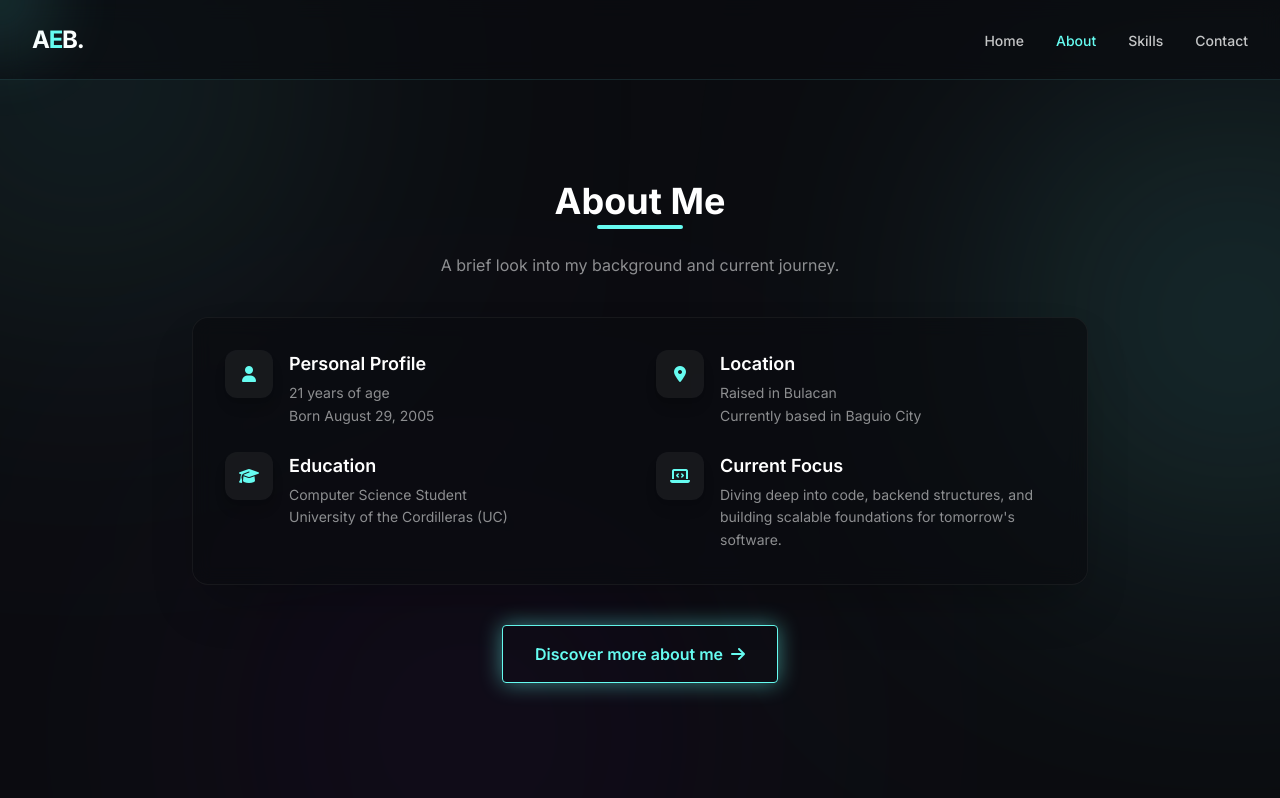
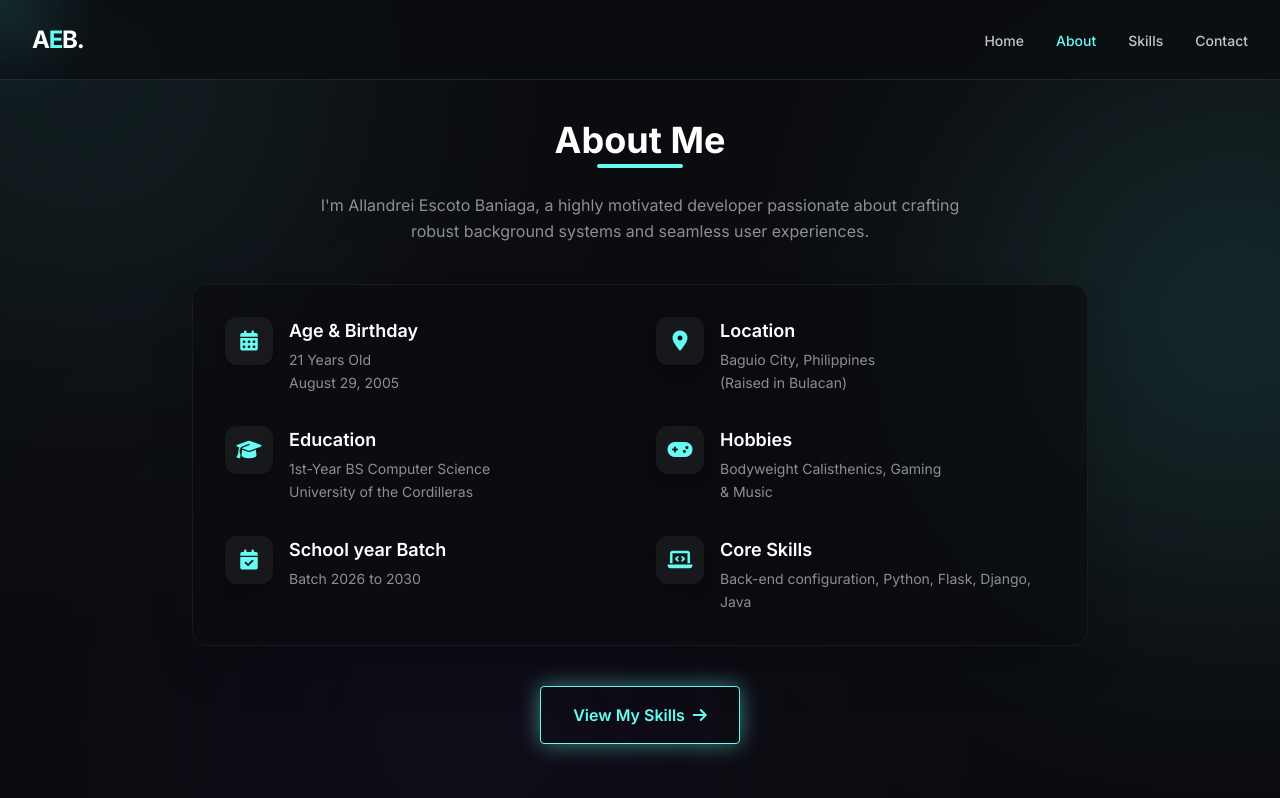
Before and after one commit to TwicherA/portfolio, a plain HTML site: page index.html in a window 1280 px wide. Both pictures are taken after a click on the link "About". Drawn offline with nearby package versions, Linux system fonts and the light colour scheme.

Commit message:
Adjusted About me section (added more information)

```diff
--- a/index.html
+++ b/index.html
@@ -185,70 +185,102 @@
                             About Me
                             <div class="absolute -bottom-2 left-1/4 w-1/2 h-1 bg-accent rounded-full"></div>
                         </h2>
-                        <p class="text-light/70 max-w-2xl mt-4">A brief look into my background and current journey.</p>
+                        <p class="text-light/70 max-w-2xl mt-4 leading-relaxed">
+                            I'm Allandrei Escoto Baniaga, a highly motivated developer passionate about crafting robust background systems and seamless user experiences.
+                        </p>
                     </div>
 
                     <div class="glass p-8 rounded-2xl border border-white/5 max-w-4xl mx-auto shadow-2xl transition-all duration-300 hover:border-accent/30">
                         <div class="grid grid-cols-1 md:grid-cols-2 gap-8">
-                            <!-- Column 1 -->
-                            <div class="space-y-6">
+
+                            <!-- Age & Birthday -->
                             <div class="flex items-start gap-4">
                                 <div class="w-12 h-12 rounded-xl bg-white/5 flex items-center justify-center text-accent shrink-0 shadow-lg">
-                                        <i class="fas fa-user"></i>
+                                    <i class="fas fa-calendar-alt text-xl"></i>
                                 </div>
                                 <div>
-                                        <h4 class="text-lg text-white font-semibold mb-1">Personal Profile</h4>
+                                    <h4 class="text-lg text-white font-semibold mb-1">Age & Birthday</h4>
                                     <p class="text-light/70 text-sm leading-relaxed">
-                                            21 years of age<br>
-                                            Born August 29, 2005
+                                        21 Years Old<br>
+                                        August 29, 2005
                                     </p>
                                 </div>
                             </div>
+
+                            <!-- Location -->
                             <div class="flex items-start gap-4">
                                 <div class="w-12 h-12 rounded-xl bg-white/5 flex items-center justify-center text-accent shrink-0 shadow-lg">
-                                        <i class="fas fa-graduation-cap"></i>
+                                    <i class="fas fa-map-marker-alt text-xl"></i>
+                                </div>
+                                <div>
+                                    <h4 class="text-lg text-white font-semibold mb-1">Location</h4>
+                                    <p class="text-light/70 text-sm leading-relaxed">
+                                        Baguio City, Philippines<br>
+                                        (Raised in Bulacan)
+                                    </p>
+                                </div>
+                            </div>
+
+                            <!-- Education -->
+                            <div class="flex items-start gap-4">
+                                <div class="w-12 h-12 rounded-xl bg-white/5 flex items-center justify-center text-accent shrink-0 shadow-lg">
+                                    <i class="fas fa-graduation-cap text-xl"></i>
                                 </div>
                                 <div>
                                     <h4 class="text-lg text-white font-semibold mb-1">Education</h4>
                                     <p class="text-light/70 text-sm leading-relaxed">
-                                            Computer Science Student<br>
-                                            University of the Cordilleras (UC)
+                                        1st-Year BS Computer Science<br>
+                                        University of the Cordilleras
                                     </p>
                                 </div>
                             </div>
-                            </div>
-                            <!-- Column 2 -->
-                            <div class="space-y-6">
+
+                            <!-- Hobbies -->
                             <div class="flex items-start gap-4">
                                 <div class="w-12 h-12 rounded-xl bg-white/5 flex items-center justify-center text-accent shrink-0 shadow-lg">
-                                        <i class="fas fa-map-marker-alt"></i>
+                                    <i class="fas fa-gamepad text-xl"></i>
                                 </div>
                                 <div>
-                                        <h4 class="text-lg text-white font-semibold mb-1">Location</h4>
+                                    <h4 class="text-lg text-white font-semibold mb-1">Hobbies</h4>
                                     <p class="text-light/70 text-sm leading-relaxed">
-                                            Raised in Bulacan<br>
-                                            Currently based in Baguio City
+                                        Bodyweight Calisthenics, Gaming<br>
+                                        & Music
                                     </p>
                                 </div>
                             </div>
+
+                            <!-- School year Batch -->
                             <div class="flex items-start gap-4">
                                 <div class="w-12 h-12 rounded-xl bg-white/5 flex items-center justify-center text-accent shrink-0 shadow-lg">
-                                        <i class="fas fa-laptop-code"></i>
+                                    <i class="fas fa-calendar-check text-xl"></i>
                                 </div>
                                 <div>
-                                        <h4 class="text-lg text-white font-semibold mb-1">Current Focus</h4>
+                                    <h4 class="text-lg text-white font-semibold mb-1">School year Batch</h4>
                                     <p class="text-light/70 text-sm leading-relaxed">
-                                            Diving deep into code, backend structures, and building scalable foundations for tomorrow's software.
+                                        Batch 2026 to 2030
                                     </p>
                                 </div>
                             </div>
+
+                            <!-- Core Skills -->
+                            <div class="flex items-start gap-4">
+                                <div class="w-12 h-12 rounded-xl bg-white/5 flex items-center justify-center text-accent shrink-0 shadow-lg">
+                                    <i class="fas fa-laptop-code text-xl"></i>
                                 </div>
+                                <div>
+                                    <h4 class="text-lg text-white font-semibold mb-1">Core Skills</h4>
+                                    <p class="text-light/70 text-sm leading-relaxed">
+                                        Back-end configuration, Python, Flask, Django, Java
+                                    </p>
+                                </div>
+                            </div>
+
                         </div>
                     </div>
 
                     <div class="mt-10 flex justify-center">
                         <a href="#skills" class="px-8 py-4 border border-accent text-accent font-semibold rounded hover:bg-accent hover:text-dark transition-all duration-300 animate-glow flex items-center gap-2 group">
-                            Discover more about me <i class="fas fa-arrow-right group-hover:translate-x-1 transition-transform"></i>
+                            View My Skills <i class="fas fa-arrow-right group-hover:translate-x-1 transition-transform"></i>
                         </a>
                     </div>
                 </div>
```
Lines whose indentation alone changed are shown as unchanged.
